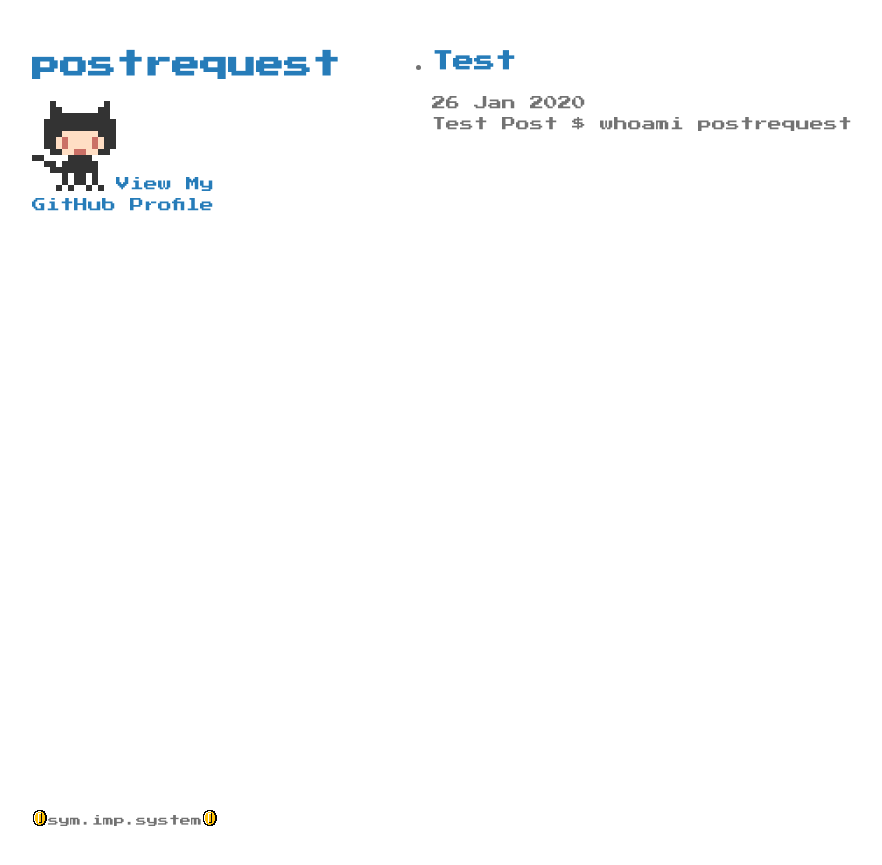
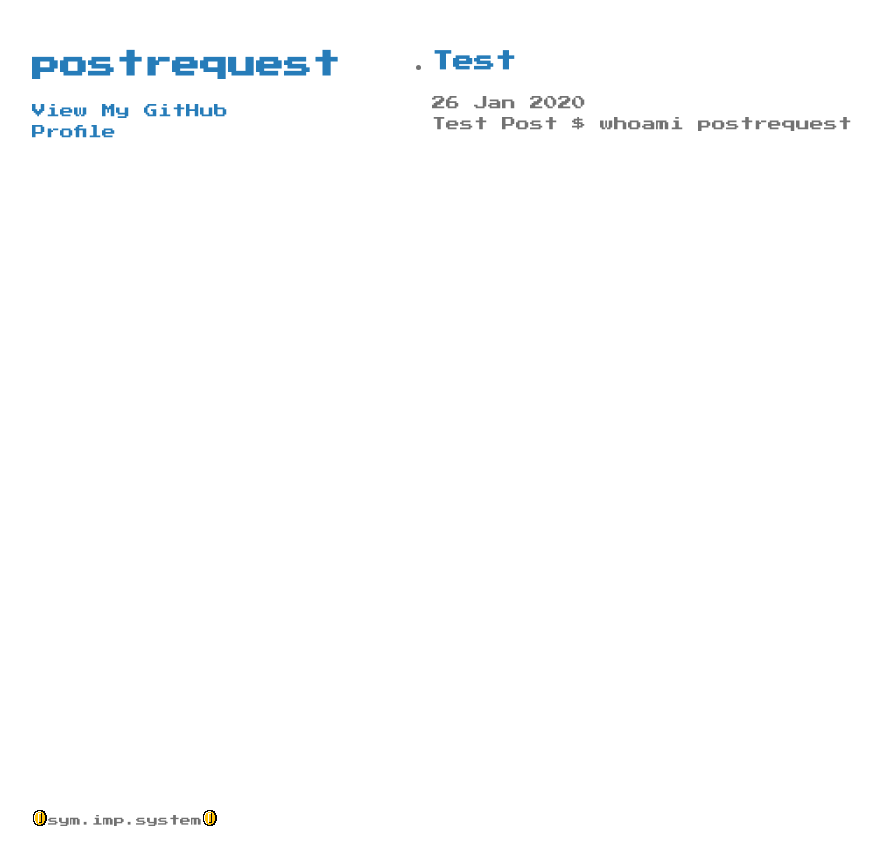
Before and after one commit to postrequest/postrequest.github.io, a Jekyll site: the page built from index.html, in a window 1280 px wide. Shown: the top 865 px of the page, without its empty margins (178-1060 px from the left). Built offline with Jekyll 4.4.1, drawn with Linux system fonts in a browser that asks for light colours; the repository's description, which GitHub fills in, is left out.

Commit message:
Initial Commit

```diff
--- a/_layouts/default.html
+++ b/_layouts/default.html
@@ -29,7 +29,7 @@
         {% endif %}
 
         {% if site.github.is_user_page %}
-	<p class="view"><i class="nes-octocat animate"></i><a href="{{ site.github.owner_url }}">View My GitHub Profile</a></p>
+	<p class="view"><a href="{{ site.github.owner_url }}">View My GitHub Profile</a></p>
         {% endif %}
 
         {% if site.show_downloads %}
```
